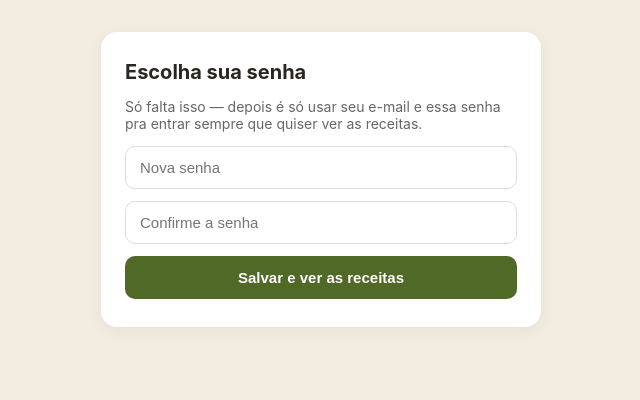
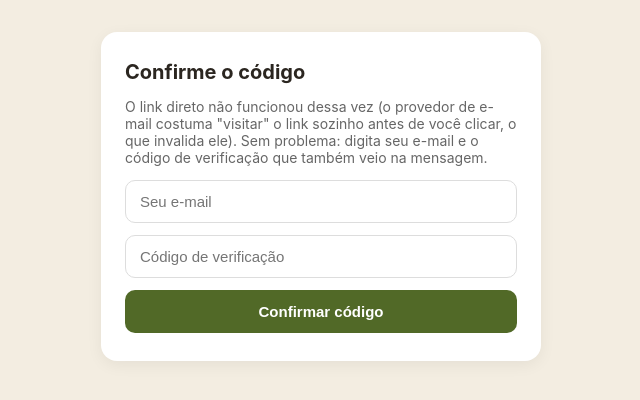
Before and after one commit to andersondanrlei33-blip/saladas-no-pote-app, a Next.js app: page /definir-senha in a window 1280 px wide. Shown: the top 400 px of the page, without its empty margins (319-959 px from the left). Built offline with nearby package versions, Linux system fonts and the light colour scheme; no server answers.

Commit message:
Add files via upload

```diff
--- a/src/app/definir-senha/page.tsx
+++ b/src/app/definir-senha/page.tsx
@@ -10,41 +10,79 @@ export default function DefinirSenhaPage() {
   // criado com useState(() => ...) (inicializador "preguiçoso"). Antes
   // estava como "const supabase = createClient()" direto no corpo da
   // função — isso cria uma instância NOVA a cada re-render (e o componente
-  // re-renderiza a cada tecla digitada nos campos de senha). Cada instância
-  // nova dispara de novo, em segundo plano, a leitura do token que vem no
-  // fragmento da URL (#access_token=...). A primeira instância lê o token
-  // e already limpa o fragmento da URL; qualquer instância criada DEPOIS
-  // (ex: ao digitar a senha) não encontra mais nada pra ler e fica sem
-  // sessão — só que o app continuava usando essa instância "vazia" pra
-  // salvar a senha, daí o erro "Auth session missing!" mesmo com o link
-  // certo. Com useState, a mesma instância (que já tem a sessão) é reusada
-  // em todos os re-renders.
+  // re-renderiza a cada tecla digitada). Cada instância nova dispara de
+  // novo, em segundo plano, a leitura do token que vem no fragmento da URL
+  // (#access_token=...). Com useState, a mesma instância é reusada em
+  // todos os re-renders.
   const [supabase] = useState(() => createClient());
+
+  // null = ainda checando se o link já criou sessão; false = não criou
+  // (precisa do código); true = sessão ok, mostra o formulário de senha.
+  const [temSessao, setTemSessao] = useState<boolean | null>(null);
+
+  const [email, setEmail] = useState("");
+  const [codigo, setCodigo] = useState("");
+  const [verificandoCodigo, setVerificandoCodigo] = useState(false);
+
   const [senha, setSenha] = useState("");
   const [confirmacao, setConfirmacao] = useState("");
   const [carregando, setCarregando] = useState(false);
   const [erro, setErro] = useState<string | null>(null);
 
   useEffect(() => {
-    // Supabase manda erro (ex: link já usado ou expirado) como parâmetro no
-    // fragmento da URL, tipo #error=access_denied&error_code=otp_expired.
-    // Isso acontece com frequência quando o antivírus de e-mail ou o "Link
-    // seguro" do Gmail/Outlook abre o link sozinho pra escanear antes da
-    // pessoa clicar de verdade, o que consome o token (que só pode ser
-    // usado uma vez). Sem essa checagem, a página mostrava o formulário
-    // normalmente e só falhava (com mensagem genérica) depois que a pessoa
-    // já tinha digitado a senha duas vezes.
+    // Descobrimos (via logs de Auth do Supabase) que o link do e-mail é
+    // acessado DUAS vezes: um scanner de segurança do provedor de e-mail
+    // (Gmail/Outlook) pré-visita o link pra checar se é seguro, e isso
+    // sozinho já consome o token (que só pode ser usado uma vez). Quando a
+    // pessoa clica de verdade, o token já morreu e ela cai aqui sem sessão
+    // — mesmo fazendo tudo certo. Por isso a página tem um plano B: pedir
+    // o código de verificação que também vai no e-mail ({{ .Token }}), já
+    // que um scanner automático não consegue "digitar" esse código.
+    async function checar() {
       const hash = window.location.hash;
-    if (hash.includes("error=")) {
-      const params = new URLSearchParams(hash.slice(1));
-      const desc = params.get("error_description");
-      setErro(
-        desc
-          ? `Esse link não é mais válido (${decodeURIComponent(desc.replace(/\+/g, " "))}). Peça um novo e-mail e abra o link assim que ele chegar.`
-          : "Esse link não é mais válido. Peça um novo e-mail e abra o link assim que ele chegar.",
-      );
+      if (hash.includes("access_token")) {
+        // Deixa o cliente Supabase (detectSessionInUrl) processar o hash.
+        await new Promise((resolve) => setTimeout(resolve, 300));
       }
-  }, []);
+      const { data } = await supabase.auth.getSession();
+      setTemSessao(!!data.session);
+    }
+    checar();
+  }, [supabase]);
+
+  async function confirmarCodigo(e: FormEvent) {
+    e.preventDefault();
+    setErro(null);
+
+    if (!email.trim() || codigo.trim().length < 6) {
+      setErro("Preenche o e-mail e o código de 6 dígitos que chegou na mensagem.");
+      return;
+    }
+
+    setVerificandoCodigo(true);
+    // O mesmo código serve tanto pro e-mail de convite (primeira compra)
+    // quanto pro de recuperação de senha — tenta os dois tipos.
+    let resultado = await supabase.auth.verifyOtp({
+      email: email.trim(),
+      token: codigo.trim(),
+      type: "recovery",
+    });
+    if (resultado.error) {
+      resultado = await supabase.auth.verifyOtp({
+        email: email.trim(),
+        token: codigo.trim(),
+        type: "invite",
+      });
+    }
+    setVerificandoCodigo(false);
+
+    if (resultado.error) {
+      setErro(`Código não confere ou já expirou (${resultado.error.message}). Confere se digitou certo ou peça um e-mail novo.`);
+      return;
+    }
+
+    setTemSessao(true);
+  }
 
   async function salvar(e: FormEvent) {
     e.preventDefault();
@@ -60,31 +98,11 @@ export default function DefinirSenhaPage() {
     }
 
     setCarregando(true);
-
-    // Rede de segurança extra: em teoria a sessão já devia existir (o
-    // cliente único do useState processa o token do link assim que a
-    // página carrega), mas se por algum motivo ainda não processou (ex:
-    // rede lenta), espera um instante e confere de novo antes de desistir
-    // — evita mostrar "Auth session missing" por pura demora.
-    let { data: sessaoAtual } = await supabase.auth.getSession();
-    if (!sessaoAtual.session) {
-      await new Promise((resolve) => setTimeout(resolve, 800));
-      ({ data: sessaoAtual } = await supabase.auth.getSession());
-    }
-    if (!sessaoAtual.session) {
-      setCarregando(false);
-      setErro("Esse link não é mais válido. Peça um novo e-mail e abra o link assim que ele chegar.");
-      return;
-    }
-
     const { error } = await supabase.auth.updateUser({ password: senha });
     setCarregando(false);
 
     if (error) {
-      // Inclui error.message pra facilitar diagnóstico caso aconteça de
-      // novo (ex: "Auth session missing" indica que o link não chegou a
-      // criar sessão — geralmente o mesmo caso de link já consumido acima).
-      setErro(`Não deu pra salvar a senha (${error.message}). Tente abrir o link do e-mail de novo.`);
+      setErro(`Não deu pra salvar a senha (${error.message}). Tente de novo.`);
       return;
     }
 
@@ -95,11 +113,53 @@ export default function DefinirSenhaPage() {
   return (
     <div className="sp-container">
       <div className="sp-card">
+        {temSessao !== false && (
+          <>
             <h1 style={{ fontSize: 20, marginTop: 0 }}>Escolha sua senha</h1>
             <p style={{ fontSize: 14, color: "#666" }}>
               Só falta isso — depois é só usar seu e-mail e essa senha pra entrar sempre que quiser ver as receitas.
             </p>
+          </>
+        )}
+
+        {temSessao === null && <p style={{ fontSize: 14, color: "#666" }}>Verificando o link...</p>}
+
         {erro && <p className="sp-erro">{erro}</p>}
+
+        {temSessao === false && (
+          <>
+            <h1 style={{ fontSize: 20, marginTop: 0 }}>Confirme o código</h1>
+            <p style={{ fontSize: 14, color: "#666" }}>
+              O link direto não funcionou dessa vez (o provedor de e-mail costuma "visitar" o link sozinho antes de
+              você clicar, o que invalida ele). Sem problema: digita seu e-mail e o código de verificação que também
+              veio na mensagem.
+            </p>
+            <form onSubmit={confirmarCodigo}>
+              <input
+                className="sp-input"
+                type="email"
+                placeholder="Seu e-mail"
+                value={email}
+                onChange={(e) => setEmail(e.target.value)}
+                required
+              />
+              <input
+                className="sp-input"
+                type="text"
+                inputMode="numeric"
+                placeholder="Código de verificação"
+                value={codigo}
+                onChange={(e) => setCodigo(e.target.value)}
+                required
+              />
+              <button className="sp-btn" type="submit" disabled={verificandoCodigo}>
+                {verificandoCodigo ? "Confirmando..." : "Confirmar código"}
+              </button>
+            </form>
+          </>
+        )}
+
+        {temSessao === true && (
           <form onSubmit={salvar}>
             <input
               className="sp-input"
@@ -121,6 +181,7 @@ export default function DefinirSenhaPage() {
               {carregando ? "Salvando..." : "Salvar e ver as receitas"}
             </button>
           </form>
+        )}
       </div>
     </div>
   );
```
Lines whose indentation alone changed are shown as unchanged.
